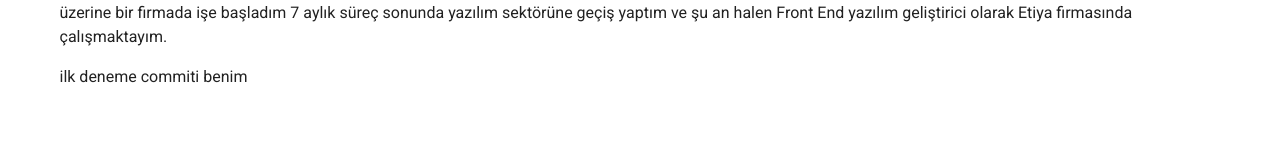
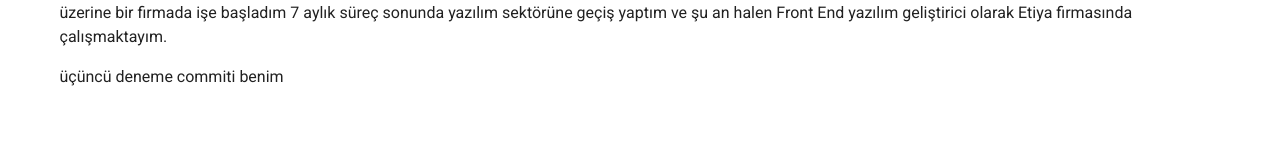
Before and after one commit to BerkayGezbeli/personal-blog, a Vue app: page /#/aboutPage in a window 1280 px wide. Shown: the part 266-421 px from the top of the page. Built offline with nearby package versions, Linux system fonts and the light colour scheme.

Commit message:
üçüncü deneme

```diff
--- a/src/components/aboutPage.vue
+++ b/src/components/aboutPage.vue
@@ -3,7 +3,7 @@
     <span class="text-h2">{{$t('about.header')}}</span>
     <div>
       <p>{{$t('about.content')}}</p>
-      <p>ilk deneme commiti benim</p>
+      <p>üçüncü deneme commiti benim</p>
     </div>
   </v-container>
   </template>
```
